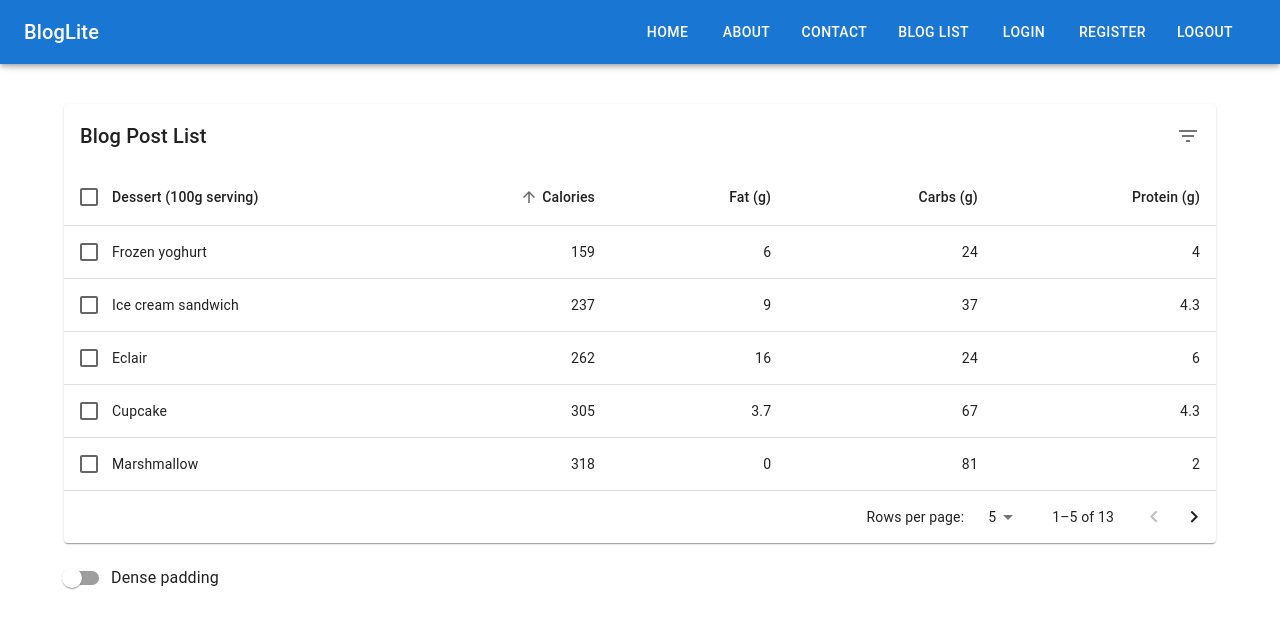
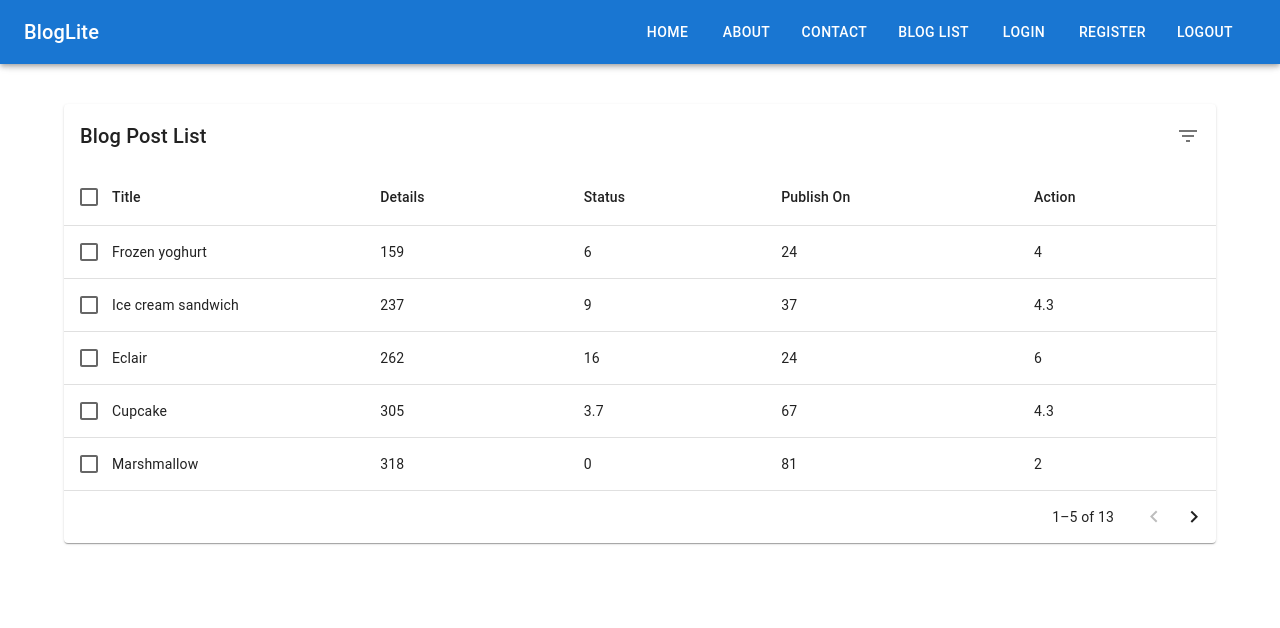
Before and after one commit to mdkarim-codeclouds/learn-react-node, a React (Create React App) app in the folder frontend/: page /bloglists in a window 1280 px wide. Shown: the top 628 px of the page. Built offline with nearby package versions, Linux system fonts and the light colour scheme.

Commit message:
document title set

```diff
--- a/frontend/public/index.html
+++ b/frontend/public/index.html
@@ -5,10 +5,7 @@
     <link rel="icon" href="%PUBLIC_URL%/favicon.ico" />
     <meta name="viewport" content="width=device-width, initial-scale=1" />
     <meta name="theme-color" content="#000000" />
-    <meta
-      name="description"
-      content="Web site created using create-react-app"
-    />
+    <meta name="description" content="Web site created using hard work" />
     <link rel="apple-touch-icon" href="%PUBLIC_URL%/logo192.png" />
     <!--
       manifest.json provides metadata used when your web app is installed on a
@@ -24,7 +21,7 @@
       work correctly both with client-side routing and a non-root public URL.
       Learn how to configure a non-root public URL by running `npm run build`.
     -->
-    <title>React App</title>
+    <title>React Node</title>
   </head>
   <body>
     <noscript>You need to enable JavaScript to run this app.</noscript>
--- a/frontend/src/pages/About.js
+++ b/frontend/src/pages/About.js
@@ -1,25 +1,18 @@
 import * as React from 'react';
-import AppBar from '@mui/material/AppBar';
-import Button from '@mui/material/Button';
-import CameraIcon from '@mui/icons-material/PhotoCamera';
-import Card from '@mui/material/Card';
-import CardActions from '@mui/material/CardActions';
-import CardContent from '@mui/material/CardContent';
-import CardMedia from '@mui/material/CardMedia';
+import { useEffect } from "react";
 import CssBaseline from '@mui/material/CssBaseline';
-import Grid from '@mui/material/Grid';
-import Stack from '@mui/material/Stack';
 import Box from '@mui/material/Box';
-import Toolbar from '@mui/material/Toolbar';
 import Typography from '@mui/material/Typography';
 import Container from '@mui/material/Container';
-import Link from '@mui/material/Link';
 import { createTheme, ThemeProvider } from '@mui/material/styles';
 
 // TODO remove, this demo shouldn't need to reset the theme.
 const defaultTheme = createTheme();
 
 export default function About() {
+    useEffect(() => {
+        document.title = "React Node | About";
+    }, []);
     return (
         <ThemeProvider theme={defaultTheme}>
             <CssBaseline />
--- a/frontend/src/pages/BlogLists.js
+++ b/frontend/src/pages/BlogLists.js
@@ -1,4 +1,5 @@
 import * as React from 'react';
+import { useEffect } from "react";
 import PropTypes from 'prop-types';
 import { alpha } from '@mui/material/styles';
 import Box from '@mui/material/Box';
@@ -16,8 +17,6 @@ import Paper from '@mui/material/Paper';
 import Checkbox from '@mui/material/Checkbox';
 import IconButton from '@mui/material/IconButton';
 import Tooltip from '@mui/material/Tooltip';
-import FormControlLabel from '@mui/material/FormControlLabel';
-import Switch from '@mui/material/Switch';
 import DeleteIcon from '@mui/icons-material/Delete';
 import FilterListIcon from '@mui/icons-material/FilterList';
 import { visuallyHidden } from '@mui/utils';
@@ -80,34 +79,34 @@ function stableSort(array, comparator) {
 
 const headCells = [
     {
-        id: 'name',
+        id: 'title',
         numeric: false,
         disablePadding: true,
-        label: 'Dessert (100g serving)',
+        label: 'Title',
     },
     {
-        id: 'calories',
-        numeric: true,
+        id: 'details',
+        numeric: false,
         disablePadding: false,
-        label: 'Calories',
+        label: 'Details',
     },
     {
-        id: 'fat',
-        numeric: true,
+        id: 'status',
+        numeric: false,
         disablePadding: false,
-        label: 'Fat (g)',
+        label: 'Status',
     },
     {
-        id: 'carbs',
-        numeric: true,
+        id: 'publish_on',
+        numeric: false,
         disablePadding: false,
-        label: 'Carbs (g)',
+        label: 'Publish On',
     },
     {
-        id: 'protein',
-        numeric: true,
+        id: 'action',
+        numeric: false,
         disablePadding: false,
-        label: 'Protein (g)',
+        label: 'Action',
     },
 ];
 
@@ -223,11 +222,13 @@ BlogListsToolbar.propTypes = {
 };
 
 export default function BlogLists() {
+    useEffect(() => {
+        document.title = "React Node | Blog List";
+    }, []);
     const [order, setOrder] = React.useState('asc');
     const [orderBy, setOrderBy] = React.useState('calories');
     const [selected, setSelected] = React.useState([]);
     const [page, setPage] = React.useState(0);
-    const [dense, setDense] = React.useState(false);
     const [rowsPerPage, setRowsPerPage] = React.useState(5);
 
     const handleRequestSort = (event, property) => {
@@ -274,10 +275,6 @@ export default function BlogLists() {
         setPage(0);
     };
 
-    const handleChangeDense = (event) => {
-        setDense(event.target.checked);
-    };
-
     const isSelected = (name) => selected.indexOf(name) !== -1;
 
     // Avoid a layout jump when reaching the last page with empty rows.
@@ -292,7 +289,7 @@ export default function BlogLists() {
                     <Table
                         sx={{ minWidth: 750 }}
                         aria-labelledby="tableTitle"
-                        size={dense ? 'small' : 'medium'}
+                        size={'medium'}
                     >
                         <BlogListsHead
                             numSelected={selected.length}
@@ -338,17 +335,17 @@ export default function BlogLists() {
                                             >
                                                 {row.name}
                                             </TableCell>
-                                            <TableCell align="right">{row.calories}</TableCell>
-                                            <TableCell align="right">{row.fat}</TableCell>
-                                            <TableCell align="right">{row.carbs}</TableCell>
-                                            <TableCell align="right">{row.protein}</TableCell>
+                                            <TableCell align="left">{row.calories}</TableCell>
+                                            <TableCell align="left">{row.fat}</TableCell>
+                                            <TableCell align="left">{row.carbs}</TableCell>
+                                            <TableCell align="left">{row.protein}</TableCell>
                                         </TableRow>
                                     );
                                 })}
                             {emptyRows > 0 && (
                                 <TableRow
                                     style={{
-                                        height: (dense ? 33 : 53) * emptyRows,
+                                        height: (53) * emptyRows,
                                     }}
                                 >
                                     <TableCell colSpan={6} />
@@ -358,7 +355,7 @@ export default function BlogLists() {
                     </Table>
                 </TableContainer>
                 <TablePagination
-                    rowsPerPageOptions={[5, 10, 25]}
+                    rowsPerPageOptions={[10]}
                     component="div"
                     count={rows.length}
                     rowsPerPage={rowsPerPage}
@@ -367,10 +364,6 @@ export default function BlogLists() {
                     onRowsPerPageChange={handleChangeRowsPerPage}
                 />
             </Paper>
-            <FormControlLabel
-                control={<Switch checked={dense} onChange={handleChangeDense} />}
-                label="Dense padding"
-            />
         </Box>
     );
 }
--- a/frontend/src/pages/Contact.js
+++ b/frontend/src/pages/Contact.js
@@ -1,15 +1,10 @@
 import * as React from 'react';
-import { useState } from "react";
-import Avatar from '@mui/material/Avatar';
+import { useState, useEffect } from "react";
 import Button from '@mui/material/Button';
 import CssBaseline from '@mui/material/CssBaseline';
 import TextField from '@mui/material/TextField';
-import FormControlLabel from '@mui/material/FormControlLabel';
-import Checkbox from '@mui/material/Checkbox';
 import Link from '@mui/material/Link';
-import Grid from '@mui/material/Grid';
 import Box from '@mui/material/Box';
-import LockOutlinedIcon from '@mui/icons-material/LockOutlined';
 import Typography from '@mui/material/Typography';
 import Container from '@mui/material/Container';
 import { createTheme, ThemeProvider } from '@mui/material/styles';
@@ -32,6 +27,9 @@ function Copyright(props) {
 const defaultTheme = createTheme();
 
 export default function Contact() {
+    useEffect(() => {
+        document.title = "React Node | Contact";
+    }, []);
     const [formValues, setFormValues] = useState({
         name: {
             value: '',
--- a/frontend/src/pages/Home.js
+++ b/frontend/src/pages/Home.js
@@ -1,19 +1,14 @@
 import * as React from 'react';
-import AppBar from '@mui/material/AppBar';
+import { useEffect } from "react";
 import Button from '@mui/material/Button';
-import CameraIcon from '@mui/icons-material/PhotoCamera';
 import Card from '@mui/material/Card';
 import CardActions from '@mui/material/CardActions';
 import CardContent from '@mui/material/CardContent';
 import CardMedia from '@mui/material/CardMedia';
 import CssBaseline from '@mui/material/CssBaseline';
 import Grid from '@mui/material/Grid';
-import Stack from '@mui/material/Stack';
-import Box from '@mui/material/Box';
-import Toolbar from '@mui/material/Toolbar';
 import Typography from '@mui/material/Typography';
 import Container from '@mui/material/Container';
-import Link from '@mui/material/Link';
 import { createTheme, ThemeProvider } from '@mui/material/styles';
 
 const cards = [1, 2, 3, 4, 5, 6, 7, 8, 9];
@@ -22,6 +17,9 @@ const cards = [1, 2, 3, 4, 5, 6, 7, 8, 9];
 const defaultTheme = createTheme();
 
 export default function Home() {
+    useEffect(() => {
+        document.title = "React Node | Home";
+    }, []);
     return (
         <ThemeProvider theme={defaultTheme}>
             <CssBaseline />
--- a/frontend/src/pages/Login.js
+++ b/frontend/src/pages/Login.js
@@ -1,5 +1,5 @@
 import * as React from 'react';
-import { useState } from "react";
+import { useState, useEffect } from "react";
 import { Link } from "react-router-dom";
 import Avatar from '@mui/material/Avatar';
 import Button from '@mui/material/Button';
@@ -19,6 +19,9 @@ import { createTheme, ThemeProvider } from '@mui/material/styles';
 const defaultTheme = createTheme();
 
 export default function Login() {
+    useEffect(() => {
+        document.title = "React Node | Login";
+    }, []);
     const [formValues, setFormValues] = useState({
         email: {
             value: '',
--- a/frontend/src/pages/NoPage.js
+++ b/frontend/src/pages/NoPage.js
@@ -1,4 +1,9 @@
+import { useEffect } from "react";
+
 const NoPage = () => {
+    useEffect(() => {
+        document.title = "React Node | 404";
+    }, []);
     return <h1>404</h1>;
 };
 
--- a/frontend/src/pages/Register.js
+++ b/frontend/src/pages/Register.js
@@ -1,5 +1,5 @@
 import * as React from 'react';
-import { useState } from "react";
+import { useState, useEffect } from "react";
 import { Link } from "react-router-dom";
 import Avatar from '@mui/material/Avatar';
 import Button from '@mui/material/Button';
@@ -19,6 +19,9 @@ import { createTheme, ThemeProvider } from '@mui/material/styles';
 const defaultTheme = createTheme();
 
 export default function Register() {
+    useEffect(() => {
+        document.title = "React Node | Register";
+    }, []);
     const [formValues, setFormValues] = useState({
         name: {
             value: '',
```
